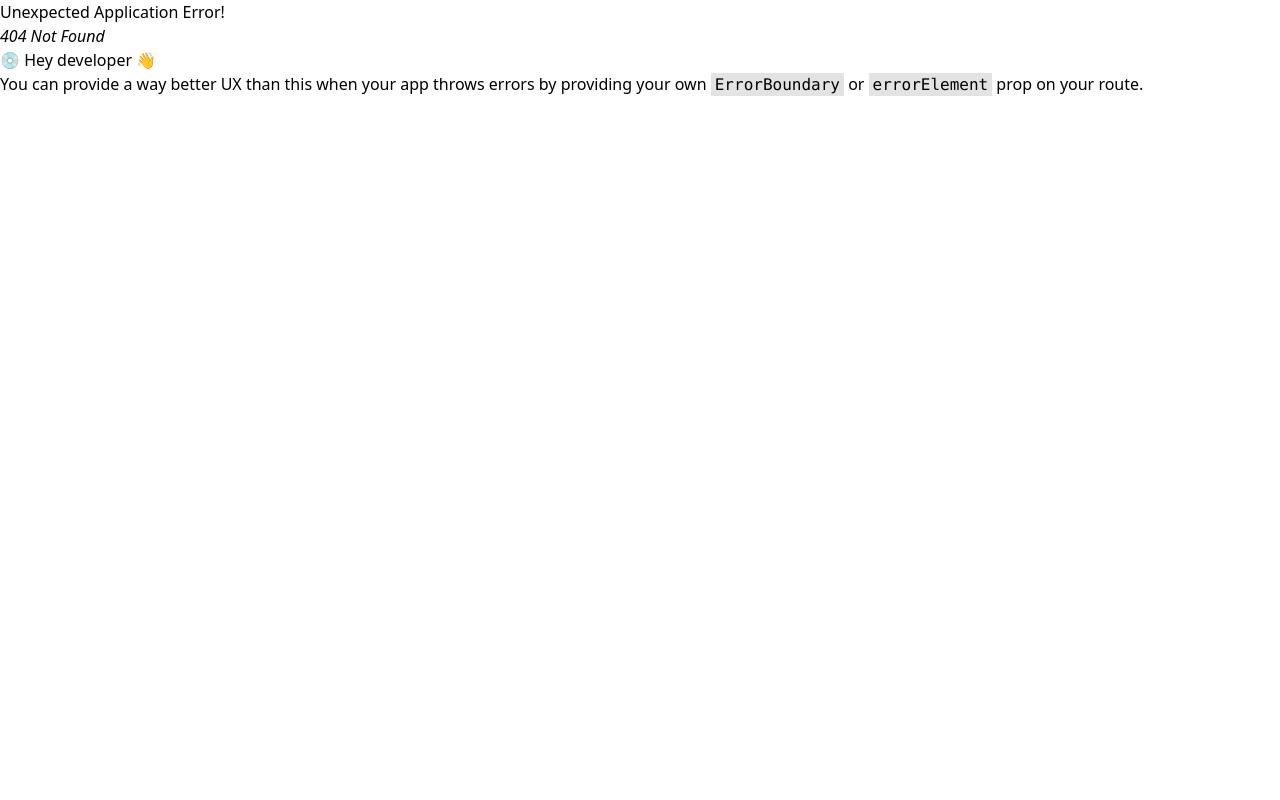
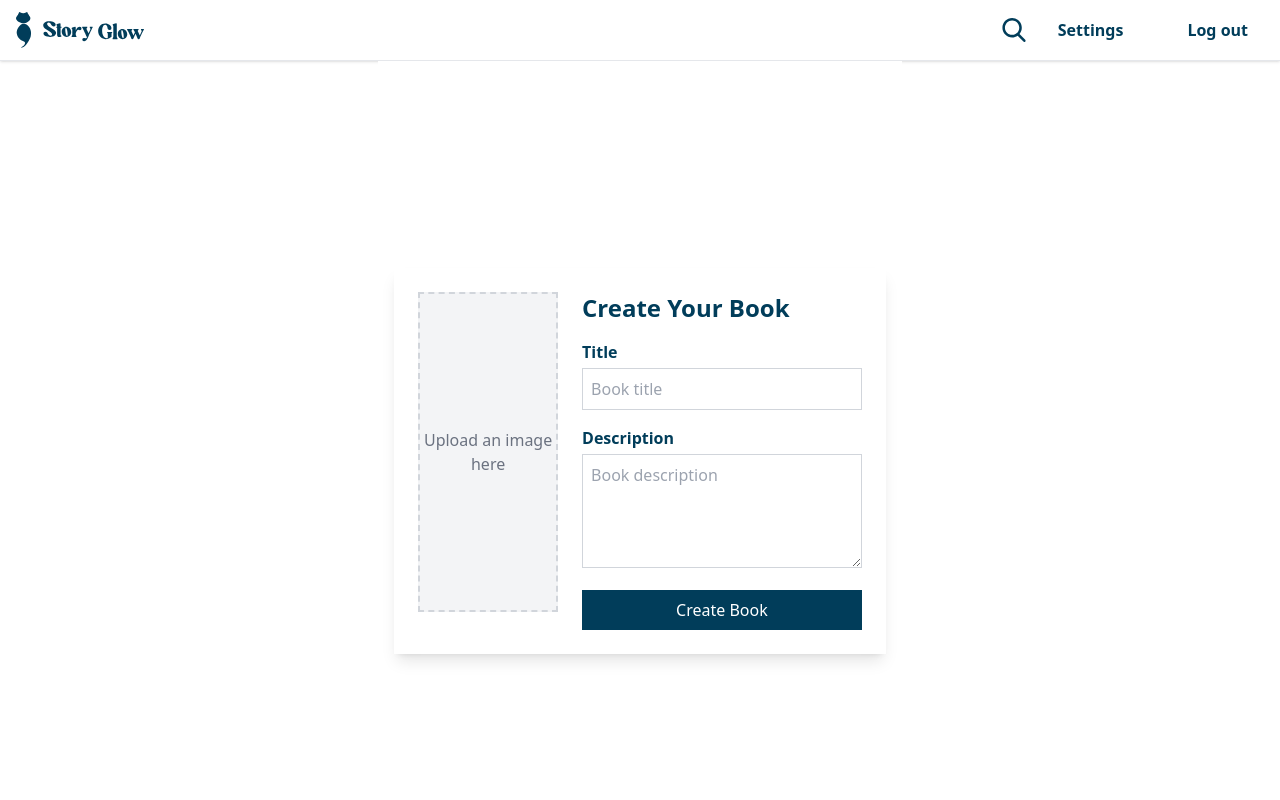
Before and after one commit to Angelinabassano/StoryGlowFrontend, a React (Vite) app: page /createbook in a window 1280 px wide. Before the commit this address had no page. Shown: the top 800 px of the page. Built offline with nearby package versions, Linux system fonts and the light colour scheme.

Commit message:
SG-44 Create Form Create Book

```diff
--- a/src/components/navbar/NavbarPublic.jsx
+++ b/src/components/navbar/NavbarPublic.jsx
@@ -51,7 +51,7 @@ const NavbarPublic = () => {
           <ul className="flex flex-col mt-4 md:flex-row md:space-x-8 md:mt-0 md:text-base md:font-medium justify-center items-center">
             <li className="w-full md:w-auto">
               <Link
-                to="/login"
+                to="/homeprotected"
                 className="block py-2 px-4 text-primary text-base w-full text-center font-bold hover:bg-[#BDD3CE] rounded focus:outline-none dark:text-primary dark:hover:bg-primary-dark"
                 aria-current="Login page"
               >
--- /dev/null
+++ b/src/pages/createbook/CreateBook.jsx
@@ -0,0 +1,92 @@
+import React, { useState } from 'react';
+
+const CreateBook = () => {
+  const [title, setTitle] = useState('');
+  const [description, setDescription] = useState('');
+  const [image, setImage] = useState(null);
+
+  const handleSubmit = (e) => {
+    e.preventDefault();
+    console.log('Title:', title);
+    console.log('Description:', description);
+    console.log('Image:', image);
+  };
+
+  const handleImageChange = (e) => {
+    if (e.target.files.length > 0) {
+      setImage(URL.createObjectURL(e.target.files[0]));
+    }
+  };
+
+  return (
+    <div className="flex justify-center items-center min-h-screen p-4 bg-white">
+      <div className="bg-white shadow-lg rounded-lg p-6 w-full max-w-4xl flex flex-col lg:flex-row lg:space-x-6">
+
+        <div className="w-full lg:w-1/3 mb-4 lg:mb-0 lg:order-1 flex justify-center lg:justify-start">
+          <label
+            htmlFor="file-upload"
+            className="cursor-pointer w-full h-80 flex items-center justify-center border-2 border-dashed border-gray-300 rounded-lg overflow-hidden relative bg-gray-100"
+          >
+            {image ? (
+              <img src={image} alt="Book cover" className="w-full h-full object-cover" />
+            ) : (
+              <span className="text-gray-500 text-center">Upload an image here</span>
+            )}
+            <input
+              id="file-upload"
+              type="file"
+              accept="image/*"
+              onChange={handleImageChange}
+              className="sr-only"
+            />
+          </label>
+        </div>
+
+        <div className="w-full lg:w-2/3 flex flex-col lg:order-2">
+          <h1 className="text-2xl font-bold mb-4 text-primary text-center lg:text-left">Create Your Book</h1>
+
+
+          <form onSubmit={handleSubmit} className="w-full space-y-4">
+            <div>
+              <label htmlFor="title" className="block text-primary font-semibold mb-1">
+                Title
+              </label>
+              <input
+                id="title"
+                type="text"
+                value={title}
+                onChange={(e) => setTitle(e.target.value)}
+                className="w-full p-2 border border-gray-300 rounded-md"
+                placeholder="Book title"
+                required
+              />
+            </div>
+            <div>
+              <label htmlFor="description" className="block text-primary font-semibold mb-1">
+                Description
+              </label>
+              <textarea
+                id="description"
+                value={description}
+                onChange={(e) => setDescription(e.target.value)}
+                className="w-full p-2 border border-gray-300 rounded-md"
+                placeholder="Book description"
+                rows="4"
+                required
+              />
+            </div>
+            <button
+              type="submit"
+              className="w-full bg-primary text-white py-2 rounded-md
+                            hover:bg-primary focus:outline-none focus:ring-2 focus:ring-blue-500"
+            >
+              Create Book
+            </button>
+          </form>
+        </div>
+      </div>
+    </div>
+  );
+};
+
+export default CreateBook;
--- a/src/pages/home/HomeProtected.jsx
+++ b/src/pages/home/HomeProtected.jsx
@@ -107,7 +107,7 @@ const HomeProtected = () => {
         )}
 
         <button
-          onClick={() => navigate('/addbook')}
+          onClick={() => navigate('/createbook')}
           className="flex items-center bg-white border border-primary rounded-full px-4 py-2 shadow-md focus:outline-none focus:ring-2 focus:ring-primary"
         >
           <span className="mr-2">Add Book</span>
@@ -133,7 +133,7 @@ const HomeProtected = () => {
               key={book.id}
               title={book.title}
               image={book.image}
-              onClick={() => navigate(`/viewbook/${book.id}`)} // Redirige al hacer clic
+              onClick={() => navigate(`/viewbook/${book.id}`)}
             />
           ))}
         </div>
--- a/src/router/index.jsx
+++ b/src/router/index.jsx
@@ -5,6 +5,7 @@ import React from 'react';
 import HomePublic from "@/pages/home/HomePublic";
 import HomeProtected from "@/pages/home/HomeProtected";
 import ViewBook from "@/pages/home/viewBook/ViewBook";
+import CreateBook from "@/pages/createbook/CreateBook";
 
 const router = createBrowserRouter([
   {
@@ -39,6 +40,10 @@ const router = createBrowserRouter([
         path: '/viewbook/:id',
         element: <ViewBook/>
       },
+      {
+        path: '/createbook',
+        element: <CreateBook/>
+      },
     ],
   }
 ]);
```
